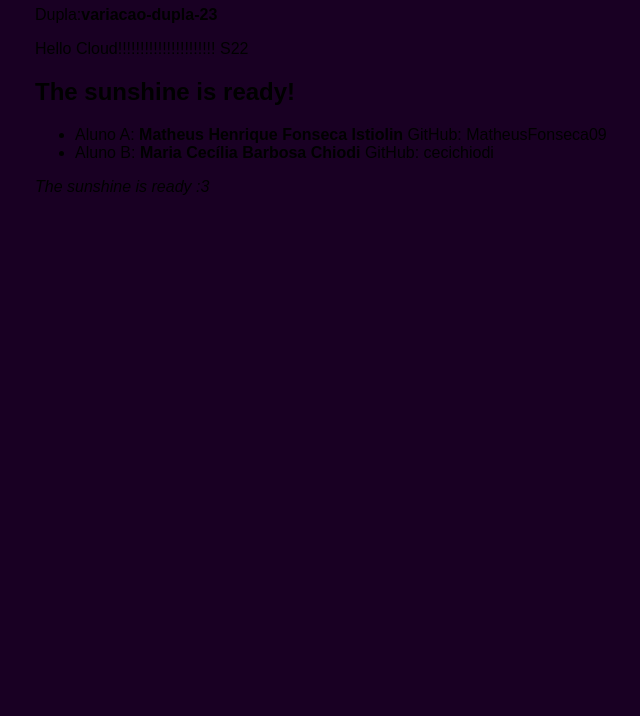
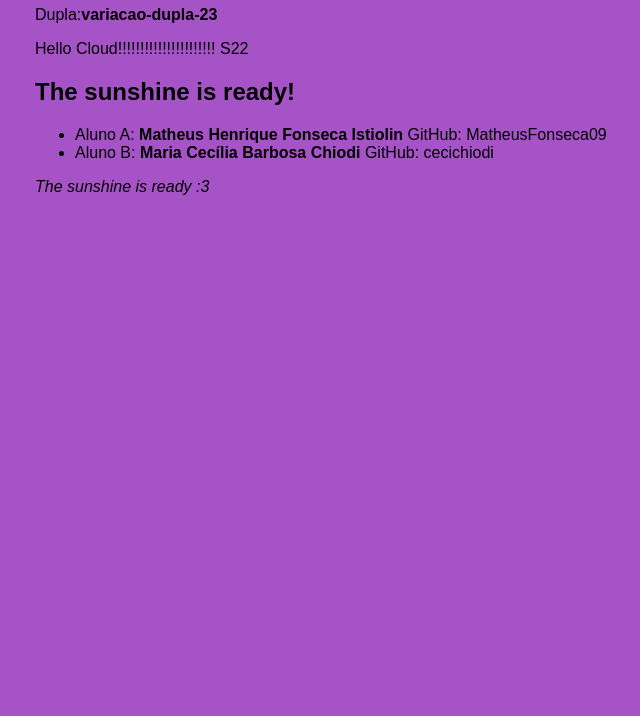
Before and after one commit to MatheusFonseca09/projeto-devops-dupla23, a plain HTML site: page site/index.html in a window 1280 px wide. Shown: the part 84-800 px from the top of the page, without its empty margins (285-925 px from the left). Drawn offline with Linux system fonts and the light colour scheme.

Commit message:
Aplica a variação da 23 os mais mais QUE MUDA O FUNDO DENOVO PARTE DOIS ATT REAL OFICIAL FUTEBOL CLUBE

```diff
--- a/site/index.html
+++ b/site/index.html
@@ -6,7 +6,7 @@
  <title>Projeto DevOps</title>
  <style>
  body { font-family: sans-serif; max-width: 40rem; margin: 2rem auto; background:
-#190023; }
+#a753c8; }
  h1 { color: #ffa2cd; }
  </style>
 </head>
```
